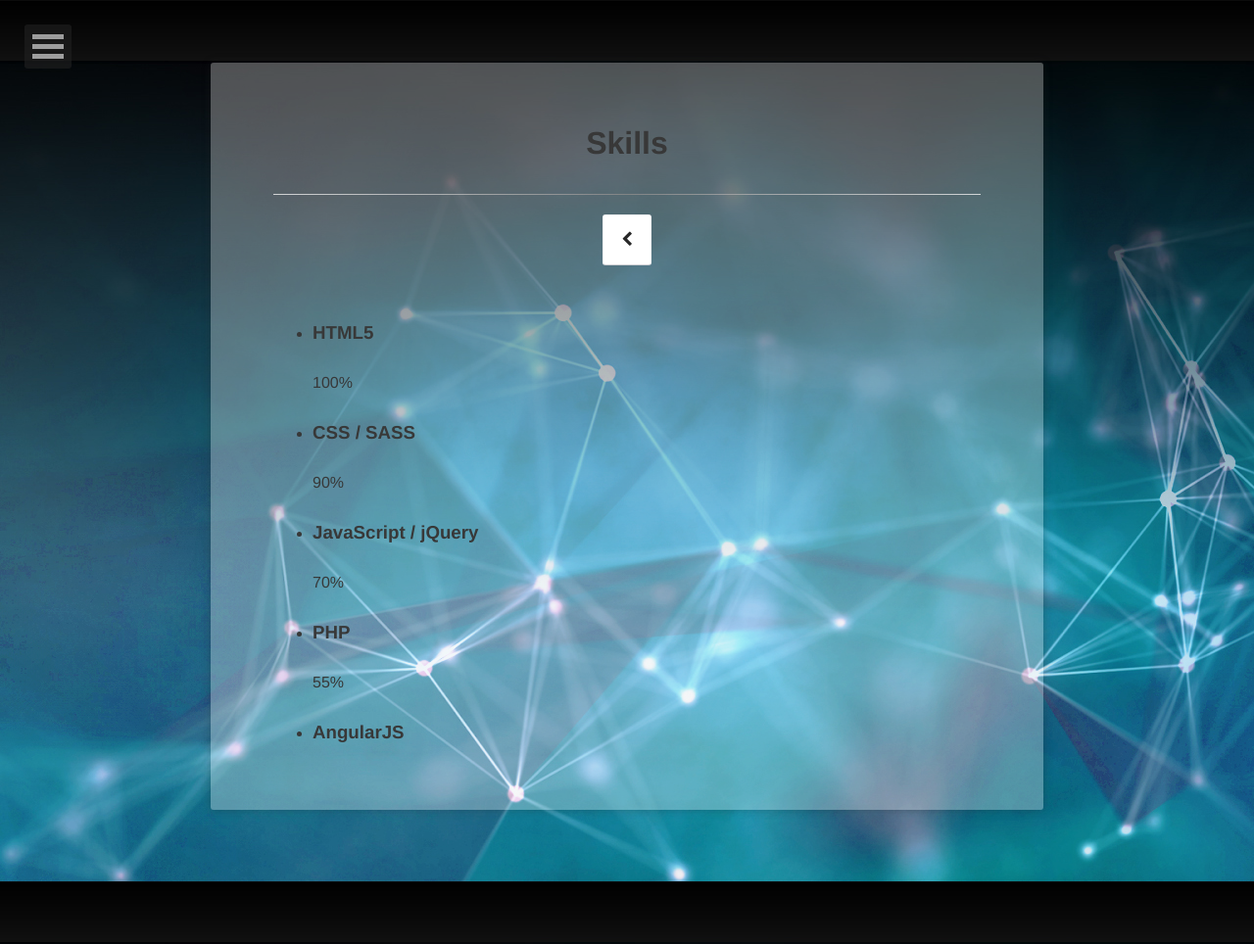
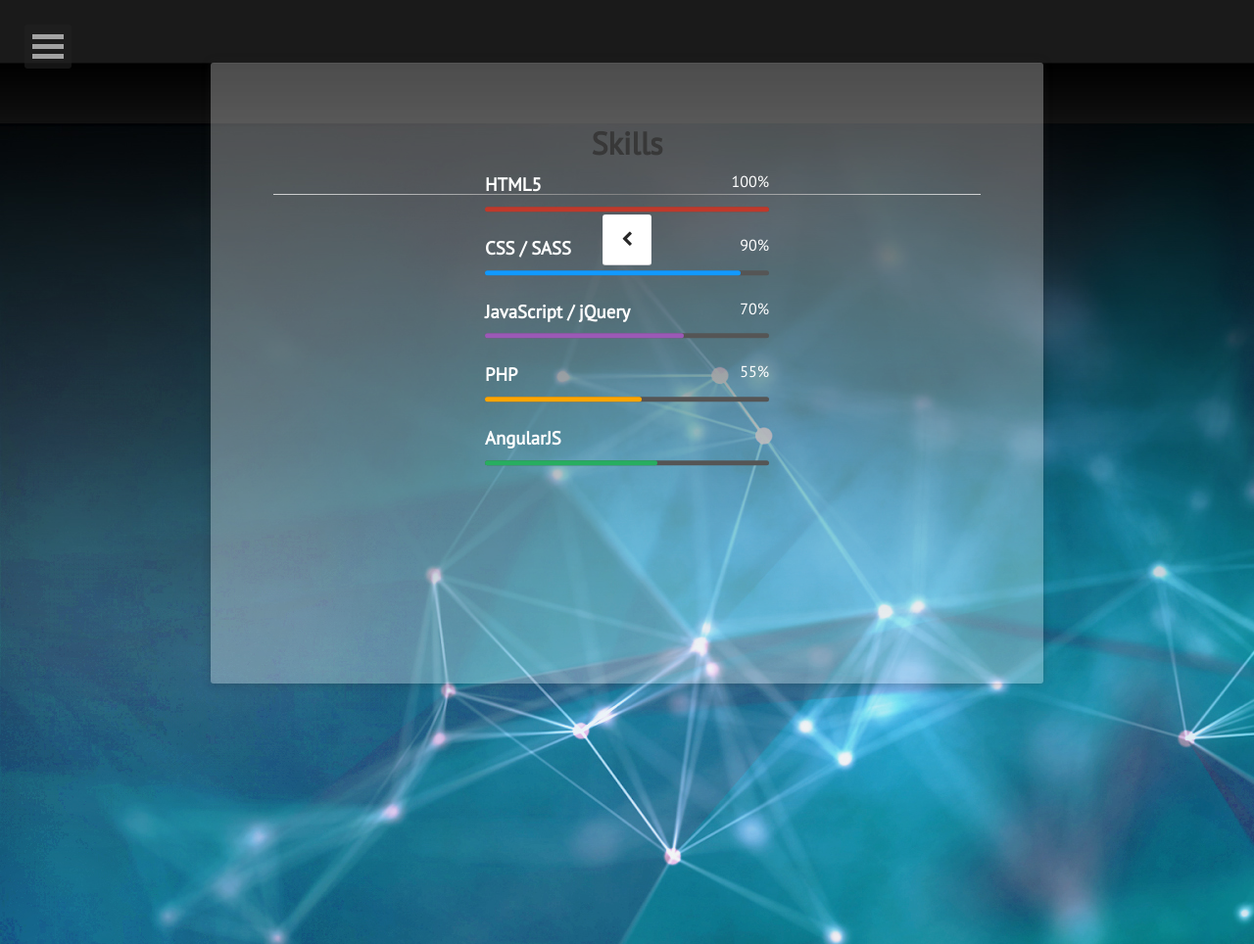
Before and after one commit to nalinraut/nalinraut.github.io, a Jekyll site: the page built from skills/index.md, in a window 1280 px wide. Shown: the whole page at 98% size. Built offline with Jekyll 4.4.1, drawn with Linux system fonts in a browser that asks for light colours.

Commit message:
Added progress bar

```diff
--- a/_sass/progress.scss
+++ b/_sass/progress.scss
@@ -1,152 +1,152 @@
-// @import url(https://fonts.googleapis.com/css?family=PT+Sans);
+@import url(https://fonts.googleapis.com/css?family=PT+Sans);
 
-// $font-family: 'PT Sans', sans-serif;
+$font-family: 'PT Sans', sans-serif;
 
-// $li-padding: 5px;
+$li-padding: 5px;
 
-// // colors
-// $background-color: #1a1a1a;
-// $progressbar-title-color: #fff;
+// colors
+$background-color: #1a1a1a;
+$progressbar-title-color: #fff;
 
-// $red: #c0392b;
-// $blue: #1199ff;
-// $purple: #9b59b6;
-// $orange: #ffa500;
-// $green: #27ae60;
+$red: #c0392b;
+$blue: #1199ff;
+$purple: #9b59b6;
+$orange: #ffa500;
+$green: #27ae60;
 
-// $animation-delay: .7s;
+$animation-delay: .7s;
 
-// @mixin border-radius($radius){
-//   -webkit-border-radius: $radius;
-//      -moz-border-radius: $radius;
-//       -ms-border-radius: $radius;
-//           border-radius: $radius;
-// }
+@mixin border-radius($radius){
+  -webkit-border-radius: $radius;
+     -moz-border-radius: $radius;
+      -ms-border-radius: $radius;
+          border-radius: $radius;
+}
 
-// *,
-// *:before,
-// *:after{
-//   margin: 0;
-//   padding: 0;
-//   -webkit-box-sizing: border-box;
-//   box-sizing: border-box;
-// }
+*,
+*:before,
+*:after{
+  margin: 0;
+  padding: 0;
+  -webkit-box-sizing: border-box;
+  box-sizing: border-box;
+}
 
-// html,body{
-//   background: $background-color;
-//   width: 100%;
-//   height: 100%;
-//   font-family: $font-family;
-// }
+html,body{
+  background: $background-color;
+  width: 100%;
+  height: 100%;
+  font-family: $font-family;
+}
 
-// .skills-bar-container{
-//   position: relative;
-//   width: 40%;
-//   min-width: 300px;
-//   top: 50%;
-//   left: 50%;
-//   -webkit-transform: translate(-50%, -50%);
-//   transform: translate(-50%, -50%);
-//   list-style:none;
+.skills-bar-container{
+  position: relative;
+  width: 40%;
+  min-width: 300px;
+  top: 50%;
+  left: 50%;
+  -webkit-transform: translate(-50%, -50%);
+  transform: translate(-50%, -50%);
+  list-style:none;
 
-//   li{
-//     position: relative;
-//     width: 100%;
-//     padding: $li-padding;
-//     margin-bottom: 10px;
+  li{
+    position: relative;
+    width: 100%;
+    padding: $li-padding;
+    margin-bottom: 10px;
 
-//     .progressbar-title{
-//       color: $progressbar-title-color;
+    .progressbar-title{
+      color: $progressbar-title-color;
 
-//       h3{
-//         display: inline-block;
-//       }
-//       .percent{
-//         position: absolute;
-//         right: $li-padding;
-//       }
-//     }// end progressbar-title
+      h3{
+        display: inline-block;
+      }
+      .percent{
+        position: absolute;
+        right: $li-padding;
+      }
+    }// end progressbar-title
 
-//     .bar-container{
-//       background: #555;
-//       position: relative;
-//       width: 100%;
-//       height: 5px;
-//       margin-top: 5px;
-//       display: block;
-//       @include border-radius(5px);
+    .bar-container{
+      background: #555;
+      position: relative;
+      width: 100%;
+      height: 5px;
+      margin-top: 5px;
+      display: block;
+      @include border-radius(5px);
 
-//       .progressbar{
-//         position:absolute;
-//         width:0%;
-//         height: 100%;
-//         @include border-radius(5px);
+      .progressbar{
+        position:absolute;
+        width:0%;
+        height: 100%;
+        @include border-radius(5px);
 
-//         -webkit-animation-duration: 2s;
-//         animation-duration: 2s;
-//         -webkit-animation-timing-function: ease-out;
-//         animation-timing-function: ease-out;
-//         -webkit-animation-fill-mode: both;
-//         animation-fill-mode: both;
-//       }
-//       #progress-html{
-//         -webkit-animation-name: progress-html;
-//         animation-name: progress-html;
-//         -webkit-animation-delay: $animation-delay;
-//         animation-delay: $animation-delay;
-//       }
+        -webkit-animation-duration: 2s;
+        animation-duration: 2s;
+        -webkit-animation-timing-function: ease-out;
+        animation-timing-function: ease-out;
+        -webkit-animation-fill-mode: both;
+        animation-fill-mode: both;
+      }
+      #progress-html{
+        -webkit-animation-name: progress-html;
+        animation-name: progress-html;
+        -webkit-animation-delay: $animation-delay;
+        animation-delay: $animation-delay;
+      }
 
-//       #progress-css{
-//         -webkit-animation-name: progress-css;
-//         animation-name: progress-css;
-//         -webkit-animation-delay: $animation-delay*2;
-//         animation-delay: $animation-delay*2;
-//       }
+      #progress-css{
+        -webkit-animation-name: progress-css;
+        animation-name: progress-css;
+        -webkit-animation-delay: $animation-delay*2;
+        animation-delay: $animation-delay*2;
+      }
 
-//       #progress-javascript{
-//         -webkit-animation-name: progress-javascript;
-//         animation-name: progress-javascript;
-//         -webkit-animation-delay:$animation-delay*3;
-//         animation-delay: $animation-delay*3;
-//       }
+      #progress-javascript{
+        -webkit-animation-name: progress-javascript;
+        animation-name: progress-javascript;
+        -webkit-animation-delay:$animation-delay*3;
+        animation-delay: $animation-delay*3;
+      }
 
-//       #progress-php{
-//         -webkit-animation-name: progress-php;
-//         animation-name: progress-php;
-//         -webkit-animation-delay: $animation-delay*4;
-//         animation-delay: $animation-delay*4;
-//       }
+      #progress-php{
+        -webkit-animation-name: progress-php;
+        animation-name: progress-php;
+        -webkit-animation-delay: $animation-delay*4;
+        animation-delay: $animation-delay*4;
+      }
 
-//       #progress-angular{
-//         -webkit-animation-name: progress-angular;
-//         animation-name: progress-angular;
-//         -webkit-animation-delay: $animation-delay*5;
-//         animation-delay: $animation-delay*5;
-//       }
-//     }// end bar-container
-//   }
-// }
+      #progress-angular{
+        -webkit-animation-name: progress-angular;
+        animation-name: progress-angular;
+        -webkit-animation-delay: $animation-delay*5;
+        animation-delay: $animation-delay*5;
+      }
+    }// end bar-container
+  }
+}
 
-// .progressred{background-color:$red;}
-// .progressblue{background-color:$blue;}
-// .progresspurple{background-color:$purple;}
-// .progressorange{background-color:$orange;}
-// .progressgreen{background-color:$green;}
+.progressred{background-color:$red;}
+.progressblue{background-color:$blue;}
+.progresspurple{background-color:$purple;}
+.progressorange{background-color:$orange;}
+.progressgreen{background-color:$green;}
 
-// @-webkit-keyframes progress-html{0%{width: 0%;} 100%{ width: 100%;}}
-// @-webkit-keyframes progress-css{0%{width: 0%;} 100%{ width: 90%;}}
-// @-webkit-keyframes progress-javascript{0%{width: 0%;} 100%{ width: 70%;}}
-// @-webkit-keyframes progress-php{0%{width: 0%;} 100%{ width: 55%;}}
-// @-webkit-keyframes progress-angular{0%{width: 0%;} 100%{ width: 65%;}}
+@-webkit-keyframes progress-html{0%{width: 0%;} 100%{ width: 100%;}}
+@-webkit-keyframes progress-css{0%{width: 0%;} 100%{ width: 90%;}}
+@-webkit-keyframes progress-javascript{0%{width: 0%;} 100%{ width: 70%;}}
+@-webkit-keyframes progress-php{0%{width: 0%;} 100%{ width: 55%;}}
+@-webkit-keyframes progress-angular{0%{width: 0%;} 100%{ width: 65%;}}
 
-// @-moz-keyframes progress-html{0%{width: 0%;} 100%{ width: 100%;}}
-// @-moz-keyframes progress-css{0%{width: 0%;} 100%{ width: 90%;}}
-// @-moz-keyframes progress-javascript{0%{width: 0%;} 100%{ width: 70%;}}
-// @-moz-keyframes progress-php{0%{width: 0%;} 100%{ width: 55%;}}
-// @-moz-keyframes progress-angular{0%{width: 0%;} 100%{ width: 65%;}}
+@-moz-keyframes progress-html{0%{width: 0%;} 100%{ width: 100%;}}
+@-moz-keyframes progress-css{0%{width: 0%;} 100%{ width: 90%;}}
+@-moz-keyframes progress-javascript{0%{width: 0%;} 100%{ width: 70%;}}
+@-moz-keyframes progress-php{0%{width: 0%;} 100%{ width: 55%;}}
+@-moz-keyframes progress-angular{0%{width: 0%;} 100%{ width: 65%;}}
 
-// @keyframes progress-html{0%{width: 0%;} 100%{ width: 100%;}}
-// @keyframes progress-css{0%{width: 0%;} 100%{ width: 90%;}}
-// @keyframes progress-javascript{0%{width: 0%;} 100%{ width: 70%;}}
-// @keyframes progress-php{0%{width: 0%;} 100%{ width: 55%;}}
-// @keyframes progress-angular{0%{width: 0%;} 100%{ width: 65%;}}
+@keyframes progress-html{0%{width: 0%;} 100%{ width: 100%;}}
+@keyframes progress-css{0%{width: 0%;} 100%{ width: 90%;}}
+@keyframes progress-javascript{0%{width: 0%;} 100%{ width: 70%;}}
+@keyframes progress-php{0%{width: 0%;} 100%{ width: 55%;}}
+@keyframes progress-angular{0%{width: 0%;} 100%{ width: 65%;}}
```
